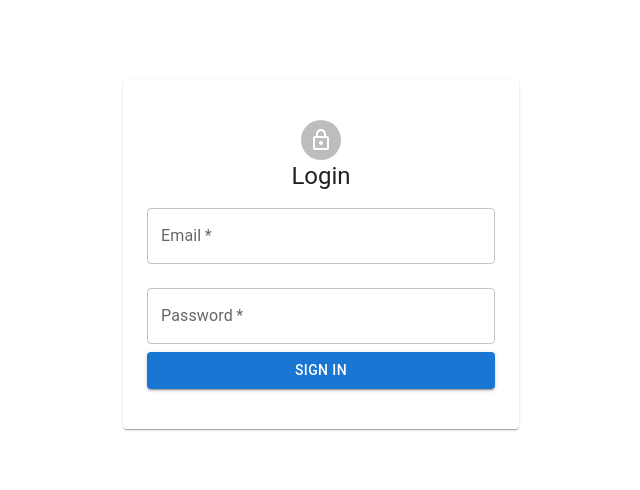
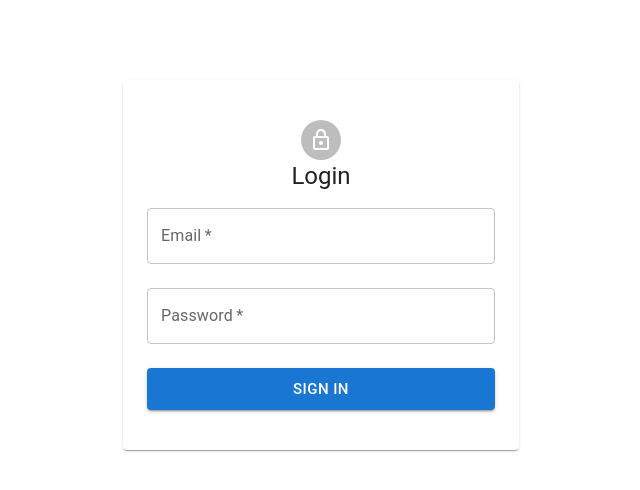
Before and after one commit to victorvzn/g22-react-authentication, a React app: page / in a window 1280 px wide. Shown: the top 490 px of the page, without its empty margins (319-959 px from the left). Built offline with nearby package versions, Linux system fonts and the light colour scheme; the HTML template or start-up script is replaced by a standard one.

Commit message:
mejoras en el formulario de login

```diff
--- a/src/pages/Login.jsx
+++ b/src/pages/Login.jsx
@@ -14,6 +14,7 @@ const Login = () => {
         </Typography>
         <Box component="form">
           <TextField
+            type="email"
             margin="normal"
             required
             fullWidth
@@ -26,7 +27,13 @@ const Login = () => {
             label="Password"
             type="password"
           />
-          <Button type="submit" fullWidth variant="contained">
+          <Button
+            type="submit"
+            fullWidth
+            variant="contained"
+            size="large"
+            sx={{ mt: 2 }}
+          >
             Sign In
           </Button>
         </Box>
```
